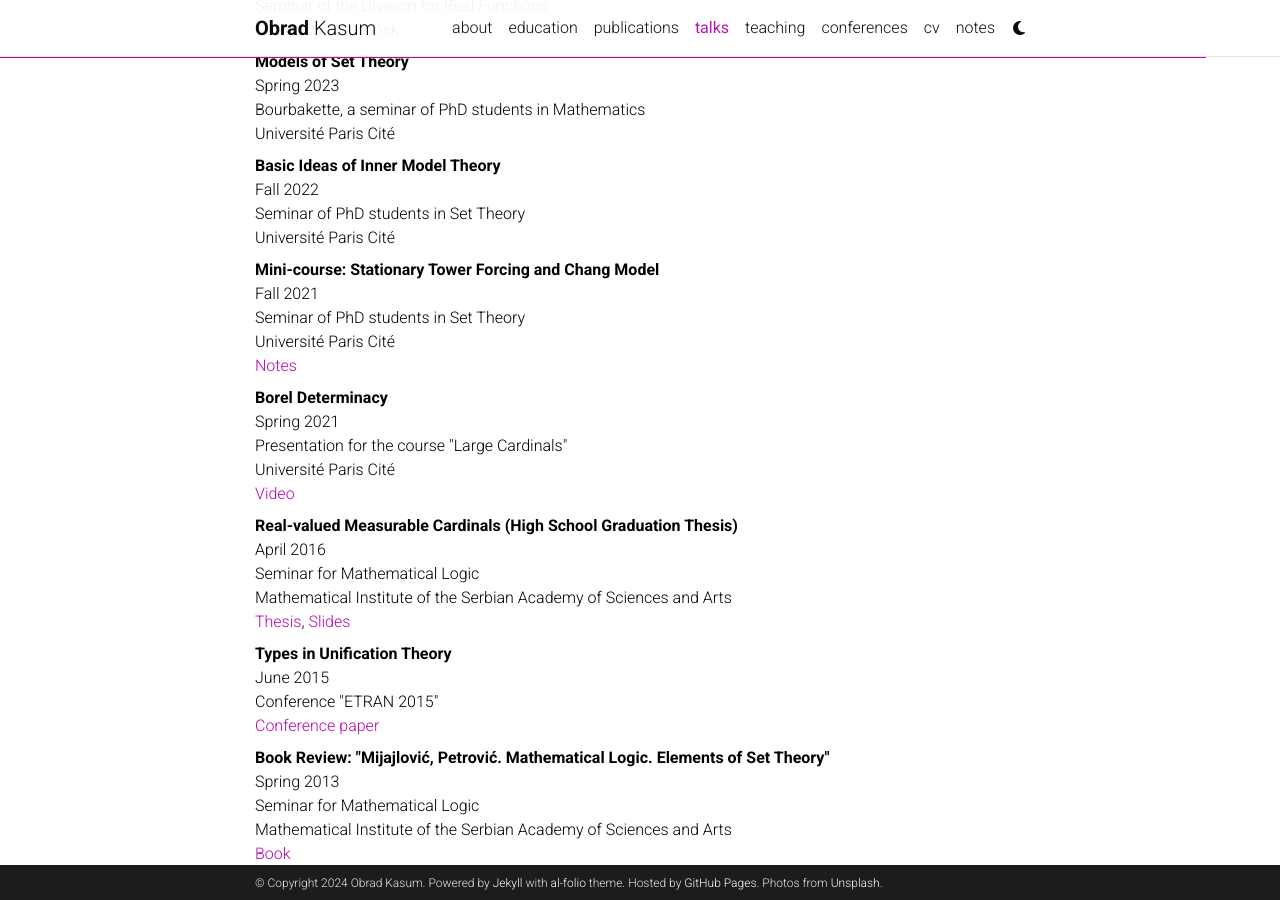
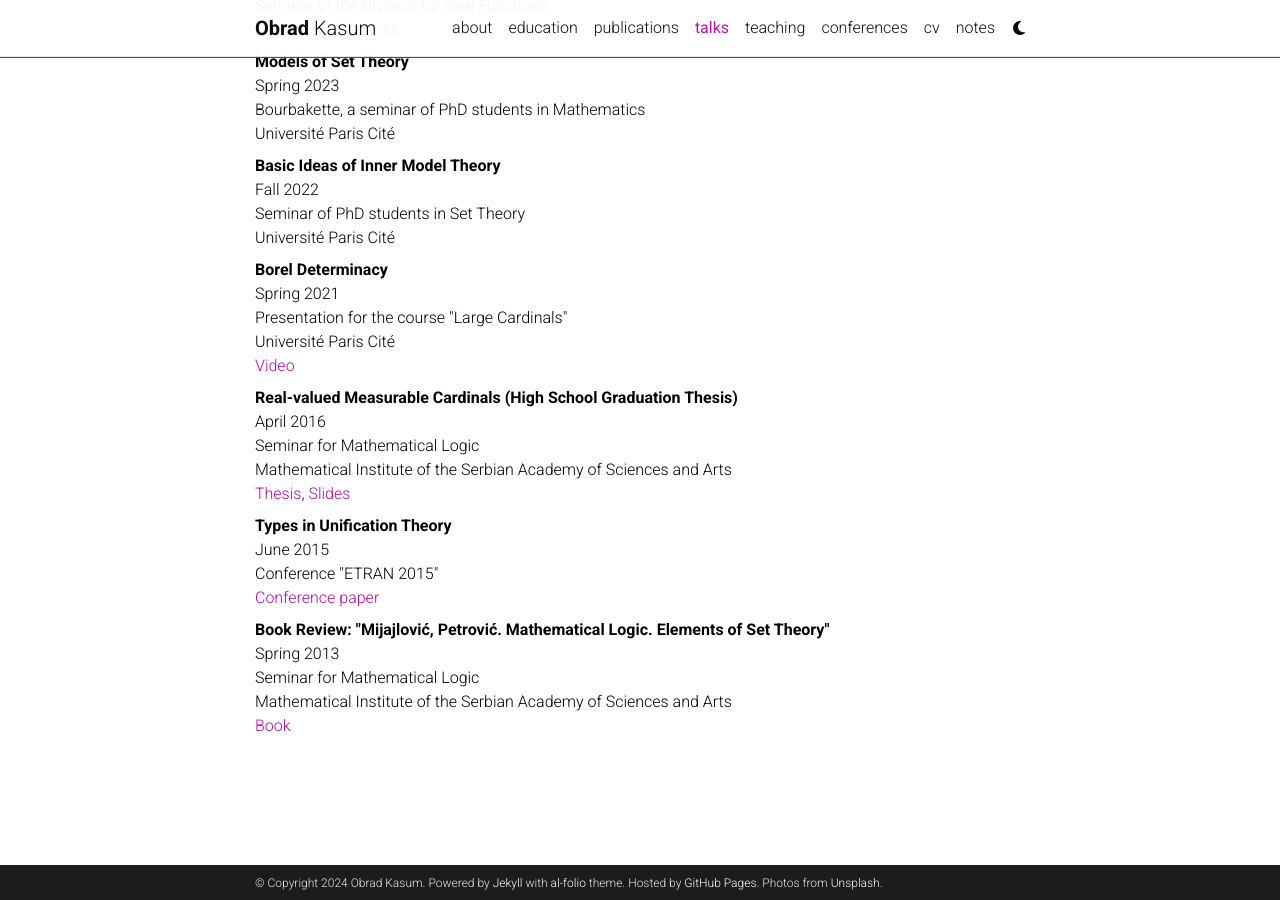
Before and after one commit to obradkasum/obradkasum.github.io, a Jekyll site: the page built from _pages/talks.md, in a window 1280 px wide and 900 px high, scrolled down 831 px. Built offline with Jekyll 4.4.1, drawn with Linux system fonts in a browser that asks for light colours; comment, search, counter and statistics services are not loaded; a style sheet for code colours, icons or effects is not loaded.

Commit message:
Update talks.md

```diff
--- a/_pages/talks.md
+++ b/_pages/talks.md
@@ -50,12 +50,6 @@
     Seminar of PhD students in Set Theory<br>
     Université Paris Cité</dd>
 
-<dt>Mini-course: Stationary Tower Forcing and Chang Model</dt>
-<dd>Fall 2021<br>
-    Seminar of PhD students in Set Theory<br>
-    Université Paris Cité<br>
-    <a href="https://drive.google.com/file/d/1VRXK0_VvUgR9Q3f8Rn3evPg5AIePT4iK/view?usp=drive_link"> Notes </a></dd>
-
 <dt>Borel Determinacy</dt>
 <dd>Spring 2021<br>
     Presentation for the course "Large Cardinals"<br>
```
